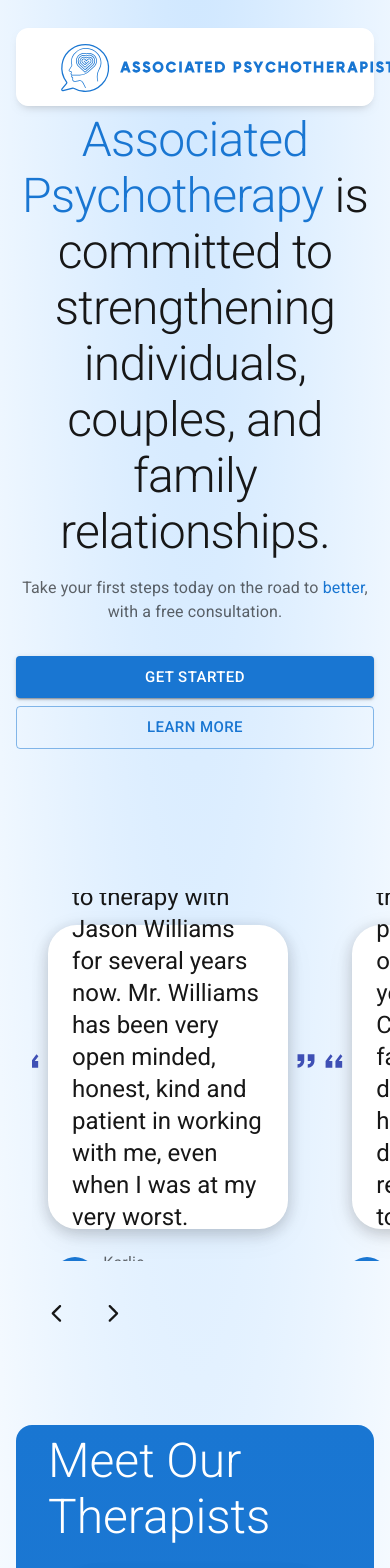
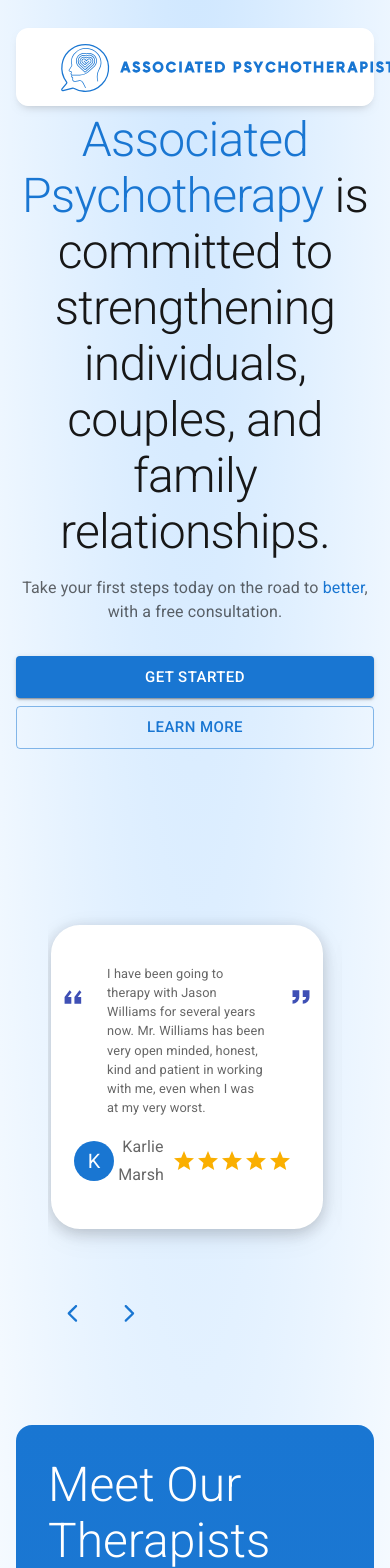
Before and after one commit to GabeCabrera/associated-psychotherapists, a Next.js app: page / in a window 390 px wide. Shown: the top 1568 px of the page. Built offline with nearby package versions, Linux system fonts and the light colour scheme.

Commit message:
adjusted emblaCarousel to adapt to screen sizes

```diff
--- a/src/app/components/EmblaCarousel/EmblaCarousel.tsx
+++ b/src/app/components/EmblaCarousel/EmblaCarousel.tsx
@@ -1,16 +1,12 @@
 import React from 'react'
+import { Avatar, Container, Rating, Typography } from '@mui/material'
+import useEmblaCarousel from 'embla-carousel-react'
+import { PrevButton, NextButton, usePrevNextButtons } from './EmblaCarouselArrowButtons'
 import { EmblaOptionsType } from 'embla-carousel'
-import {
-  PrevButton,
-  NextButton,
-  usePrevNextButtons
-} from './EmblaCarouselArrowButtons'
-import useEmblaCarousel from 'embla-carousel-react'
-import { Avatar, Rating, Typography } from '@mui/material'
 
 type PropType = {
 
-  slides: { key: number; title: string; description: string; avatar: string, rating: number;}[]
+  slides: { key: number; title: string; description: string; avatar: string, rating: number; }[]
 
   options?: EmblaOptionsType
 
@@ -29,15 +25,15 @@ const EmblaCarousel: React.FC<PropType> = (props) => {
   } = usePrevNextButtons(emblaApi)
 
   return (
-    <section className="embla">
+    <Container className="embla">
       <div className="embla__viewport" ref={emblaRef}>
         <div className="embla__container">
           {slides.map((slide) => (
-            <div className="embla__slide" key={slide.key}>
-              <div className="embla__slide__number">
-                  <img className='embla-slide-quote' src='/quote-15-double-open.svg' alt='quote' width={20} />
-                <span className='embla__slide__number__inner'>
-                  <Typography variant="h5">
+            <Container className="embla__slide" key={slide.key}>
+              <Container className="embla__slide__number">
+                <img className='embla-slide-quote' src='/quote-15-double-open.svg' alt='quote' width={20} />
+                <Container className='embla__slide__number__inner'>
+                  <Typography className='embla-slide-title'>
                     {slide.title}
                   </Typography>
                   <Typography variant="subtitle1" color="textSecondary" className='embla-slide-description'>
@@ -46,10 +42,10 @@ const EmblaCarousel: React.FC<PropType> = (props) => {
                   </Typography>
                   <Typography variant="subtitle1" color="textSecondary">
                   </Typography>
-                </span>
-                  <img className='embla-slide-quote' src='/quote-17-double-close.svg' alt='quote' width={20} />
-              </div>
-            </div>
+                </Container>
+                <img className='embla-slide-quote' src='/quote-17-double-close.svg' alt='quote' width={20} />
+              </Container>
+            </Container>
           ))}
         </div>
       </div>
@@ -60,7 +56,7 @@ const EmblaCarousel: React.FC<PropType> = (props) => {
           <NextButton onClick={onNextButtonClick} disabled={nextBtnDisabled} />
         </div>
       </div>
-    </section>
+    </Container>
   )
 }
 
--- a/src/app/components/EmblaCarousel/embla.css
+++ b/src/app/components/EmblaCarousel/embla.css
@@ -51,7 +51,7 @@
 }
 
 .embla-slide-quote {
-  margin: 0 2rem 2rem 2rem;
+  margin: 0 5rem 10rem 5rem;
   font-size: 1vw;
 }
 
@@ -98,7 +98,7 @@
   height: 3rem;
   z-index: 1;
   border-radius: 50%;
-  color: var(--text-body);
+  color: #1976d2;
   display: flex;
   align-items: center;
   justify-content: center;
@@ -112,7 +112,7 @@
 
 .embla__button:active {
   transition: 0.2s;
-  transform: scale(1);
+  transform: scale(1.05);
 }
 
 .embla__button:disabled {
@@ -124,49 +124,52 @@
   height: 35%;
 }
 
-.embla__dots {
-  display: flex;
-  flex-wrap: wrap;
-  justify-content: flex-end;
-  align-items: center;
-  margin-right: calc((2.6rem - 1.4rem) / 2 * -1);
+.embla-slide-title {
+  margin: 0;
+  font-family: "Roboto", "Helvetica", "Arial", sans-serif;
+  font-weight: 600;
+  font-size: 1.25rem !important;
+  line-height: 1.334;
+  letter-spacing: 0em;
+  color: rgba(0, 0, 0, 0.6);
 }
 
-.embla__dot {
-  -webkit-tap-highlight-color: rgba(var(--text-high-contrast-rgb-value), 0.5);
-  -webkit-appearance: none;
-  appearance: none;
-  background-color: transparent;
-  touch-action: manipulation;
-  display: inline-flex;
-  text-decoration: none;
-  border: 0;
-  padding: 0;
-  margin: 0;
-  width: 2rem;
-  height: 2rem;
-  display: flex;
-  align-items: center;
-  justify-content: center;
-  border-radius: 50%;
+@media screen and (max-width: 1200px) {
+
+  .embla-slide-quote {
+    margin: 0 0rem 10rem 2rem;
+    font-size: 1vw;
+  }
+
+  .embla-slide-title {
+    font-size: 1.2rem !important;
+    line-height: 1.334;
+    letter-spacing: 0em;
+  }
 }
 
-.embla__dot:after {
-  box-shadow: inset 0 0 0 0.2rem var(--detail-medium-contrast);
-  cursor: pointer;
-  width: 0.7rem;
-  height: 0.7rem;
-  border-radius: 50%;
-  display: flex;
-  align-items: center;
-  content: '';
-  background-color: #c8c8c8ee;
+@media screen and (max-width: 740px) {
+
+  .embla-slide-quote {
+    margin: 0 0rem 10rem 2rem;
+    font-size: 1vw;
+  }
+
+  .embla-slide-title {
+    font-size: 1rem !important;
+    line-height: 1.334;
+    letter-spacing: 0em;
+  }
 }
 
-.embla__dot:hover:after {
-  background-color: #bbbbbb;
+@media screen and (max-width: 600px) {
+  .embla-slide-title {
+    font-size: 0.8rem !important;
+    line-height: 1.334;
+    letter-spacing: 0em;
+  }
+
+  .embla-slide-quote {
+    margin: 0 0.5rem 10rem 0.5rem;
+  }
 }
-
-.embla__dot--selected:after {
-  box-shadow: inset 0 0 0 0.2rem var(--text-body);
-}
--- a/src/app/components/Footer.tsx
+++ b/src/app/components/Footer.tsx
@@ -87,7 +87,7 @@ export default function Footer() {
           </Box>
         </Box>
         <Box>
-        <Typography variant="h5">
+        <Typography variant="h5" gutterBottom sx={{ mt: 3 }}>
                 Contact us
             </Typography>
             <Typography variant='body1' sx={{ color: 'text.secondary', mt: 2 }}>
--- a/src/app/page.tsx
+++ b/src/app/page.tsx
@@ -165,7 +165,7 @@ export default function Home() {
             backgroundImage:
                     'linear-gradient(0deg, rgba(25, 118, 210, 0.7) 0%, rgba(25, 118, 210, 0.9) 20%,rgba(25,118,210,1) 100%)',
           }}>
-          <Container sx={{ justifyContent: 'center', alignItems: 'center', display: 'flex', flexDirection: 'column' }}>
+          <Container sx={{ justifyContent: 'center', alignItems: 'center', display: 'flex', flexDirection: 'column', pt: { xs: 3 } }}>
             <Typography variant="h3" component="div" gutterBottom sx={{ fontFamily: 'Roboto', fontWeight: 300, color: 'white' }}>
               Meet Our Therapists
             </Typography>
```
